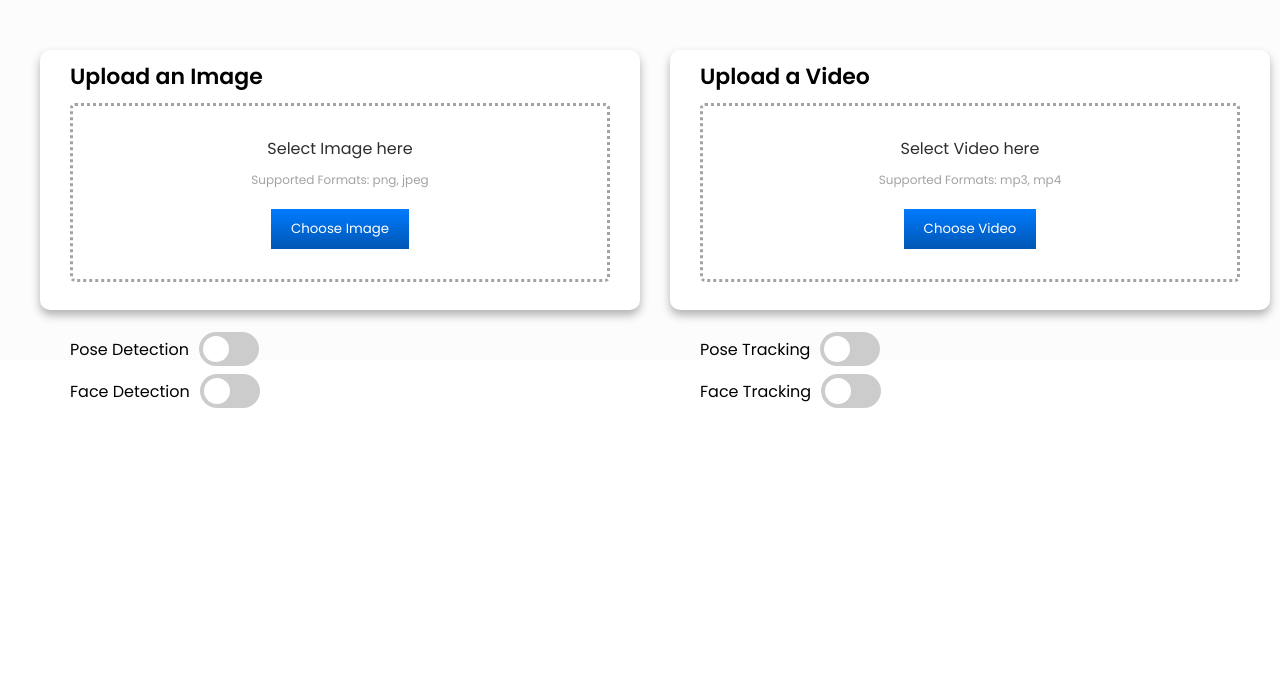
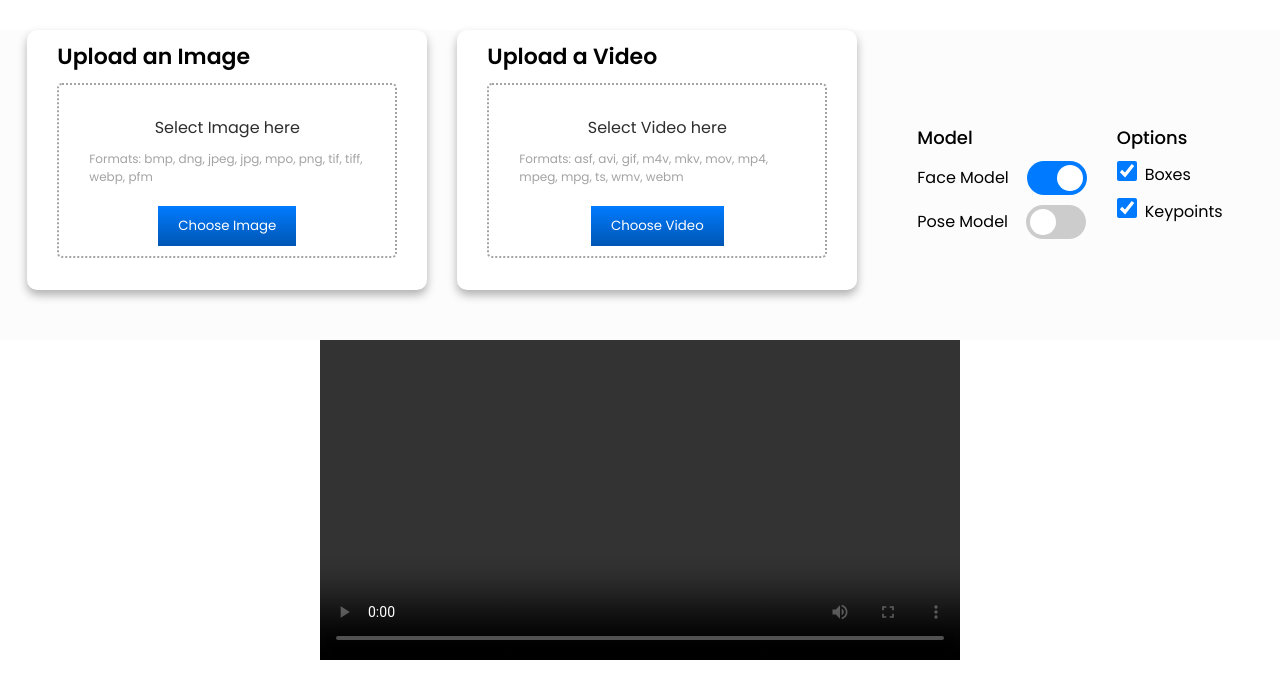
Before and after one commit to arianasatryan/itracking, a FastAPI app: page / in a window 1280 px wide. Shown: the top 699 px of the page. Run offline with FastAPI, Linux system fonts and the light colour scheme.

Commit message:
Updated interface

```diff
--- a/assets/styles/index.css
+++ b/assets/styles/index.css
@@ -16,24 +16,51 @@
   align-items: center;
   justify-content: center;
   background-color: #fcfcfc;
+  margin-top: 30px;
 }
 
 .uploaders{
   display: flex;
   flex-direction: row;
+  align-items: center;
+}
+
+.configurations{
+  display: flex;
+  flex-direction: row;
+  align-items: top;
+  margin-left: 30px;
+}
+
+.configurations h{
+  font-size: large;
+  font-weight: 500;
+}
+
+.option{
+  display: flex;
+  margin-right: 30px;
+  margin-top: 10px;
+  grid-template-columns: 1em auto;
+  gap: 0.5em;
+}
+
+#KeypointsCheckbox, #BoxesCheckbox {
+  width: 20px;
+  height: 20px;
+  accent-color: #007bff;
 }
 
 .video-card, .image-card {
   max-width: calc(100% - 20px);
   border-radius: 10px;
   box-shadow: 0 5px 10px 0 rgba(0, 0, 0, 0.3);
-  width: 600px;
+  width: 400px;
   height: 260px;
   background-color: #ffffff;
-  padding: 10px 30px 40px;
-  margin-top: 50px;
+  padding: 10px 30px 40px 30px;
   margin-bottom: 50px;
-  margin-left: 30px;
+  margin-right: 30px;
 }
 
 .video-card h3, .image-card h3 {
@@ -45,11 +72,12 @@
 .drop_box {
   margin: 10px 0;
   padding: 30px;
+  padding-bottom: 10px;
   display: flex;
   align-items: center;
   justify-content: center;
   flex-direction: column;
-  border: 3px dotted #a3a3a3;
+  border: 2.5px dotted #a3a3a3;
   border-radius: 5px;
 }
 
--- a/index.html
+++ b/index.html
@@ -1,10 +1,19 @@
 <!DOCTYPE html>
 <html>
+
 <head>
     <link rel="stylesheet" href="assets/styles/index.css">
     <link rel="stylesheet" href="assets/styles/options.css">
     <script src="assets/js/index.js"></script>
+    <script>
+        window.onload = function() {
+            document.getElementById('FaceCheckbox').checked = true;
+            document.getElementById('BoxesCheckbox').checked = true;
+            document.getElementById('KeypointsCheckbox').checked = true;
+        };
+    </script>
 </head>
+
 <body>
     <div class="container">
         <div class="uploaders">
@@ -14,28 +23,11 @@
                     <header>
                         <h4>Select Image here</h4>
                     </header>
-                    <p>Supported Formats: png, jpeg</p>
+                    <p>Formats: bmp, dng, jpeg, jpg, mpo, png, tif, tiff, webp, pfm</p>
                     <form id="imageUploadForm" enctype="multipart/form-data">
-                        <input type="file" accept=".png, .jpeg" id="imageFileInput" style="display:none;">
+                        <input type="file" accept=".bmp, .dng, .jpeg, .jpg, .mpo, .png, .tif, .tiff, .webp, .pfm" id="imageFileInput" style="display:none;">
                         <button class="btn" onclick="document.getElementById('imageFileInput').click()">Choose Image</button>
                     </form>
-                </div>
-
-                <div class="options">
-                    <div class="option">
-                        <label for="detectPoseCheckbox">Pose Detection</label>
-                        <div class="switch">
-                            <input type="checkbox" id="detectPoseCheckbox" class="switch-checkbox">
-                            <label for="detectPoseCheckbox" class="switch-label"></label>
-                        </div>
-                    </div>
-                    <div class="option">
-                        <label for="detectFaceCheckbox">Face Detection</label>
-                        <div class="switch">
-                            <input type="checkbox" id="detectFaceCheckbox" class="switch-checkbox">
-                            <label for="detectFaceCheckbox" class="switch-label"></label>
-                        </div>
-                    </div>
                 </div>
             </div>
             <div class="video-card">
@@ -44,31 +36,54 @@
                     <header>
                         <h4>Select Video here</h4>
                     </header>
-                    <p>Supported Formats: mp3, mp4</p>
+                    <p>Formats: asf, avi, gif, m4v, mkv, mov, mp4, mpeg, mpg, ts, wmv, webm</p>
                     <form id="videoUploadForm" enctype="multipart/form-data">
-                        <input type="file" accept=".mp3, .mp4" id="videoFileInput" style="display:none;">
+                        <input type="file" accept=".asf, .avi, .gif, .m4v, .mkv, .mov, .mp4, .mpeg, .mpg, .ts, .wmv, .webm" id="videoFileInput" style="display:none;">
                         <button class="btn" onclick="document.getElementById('videoFileInput').click()">Choose Video</button>
                     </form>
                 </div>
-                <div class="options">
+            </div>
+            <div class="configurations">
+                <div class="model-options">
+                    <h>Model</h>
                     <div class="option">
-                        <label for="trackPoseCheckbox">Pose Tracking</label>
+                        <label for="FaceCheckbox">Face Model</label>
                         <div class="switch">
-                            <input type="checkbox" id="trackPoseCheckbox" class="switch-checkbox">
-                            <label for="trackPoseCheckbox" class="switch-label"></label>
+                            <input type="checkbox" id="FaceCheckbox" class="switch-checkbox">
+                            <label for="FaceCheckbox" class="switch-label"></label>
                         </div>
                     </div>
                     <div class="option">
-                        <label for="trackFaceCheckbox">Face Tracking</label>
+                        <label for="PoseCheckbox">Pose Model</label>
                         <div class="switch">
-                            <input type="checkbox" id="trackFaceCheckbox" class="switch-checkbox">
-                            <label for="trackFaceCheckbox" class="switch-label"></label>
+                            <input type="checkbox" id="PoseCheckbox" class="switch-checkbox">
+                            <label for="PoseCheckbox" class="switch-label"></label>
+                        </div>
+                    </div>
+                </div>
+                <div class="display-options">
+                    <h>Options</h>
+                    <div class="option">
+                        <div class="visualoption">
+                            <input type="checkbox" id="BoxesCheckbox">
+                        </div>
+                        <div>
+                            <label for="BoxesCheckbox" class="form-control">Boxes</label>
+                        </div>
+                    </div>
+                    <div class="option">
+                        <div class="visualoption">
+                            <input type="checkbox" id="KeypointsCheckbox">
+                        </div>
+                        <div>
+                            <label for="KeypointsCheckbox" class="form-control">Keypoints</label>
                         </div>
                     </div>
                 </div>
             </div>
         </div>
     </div>
+
     <div class="container video-container" id="videoPlayerContainer">
         <video id="videoPlayer" controls></video>
     </div>
```
Also changed, not shown: assets/js/index.js (+25 -71 lines).
